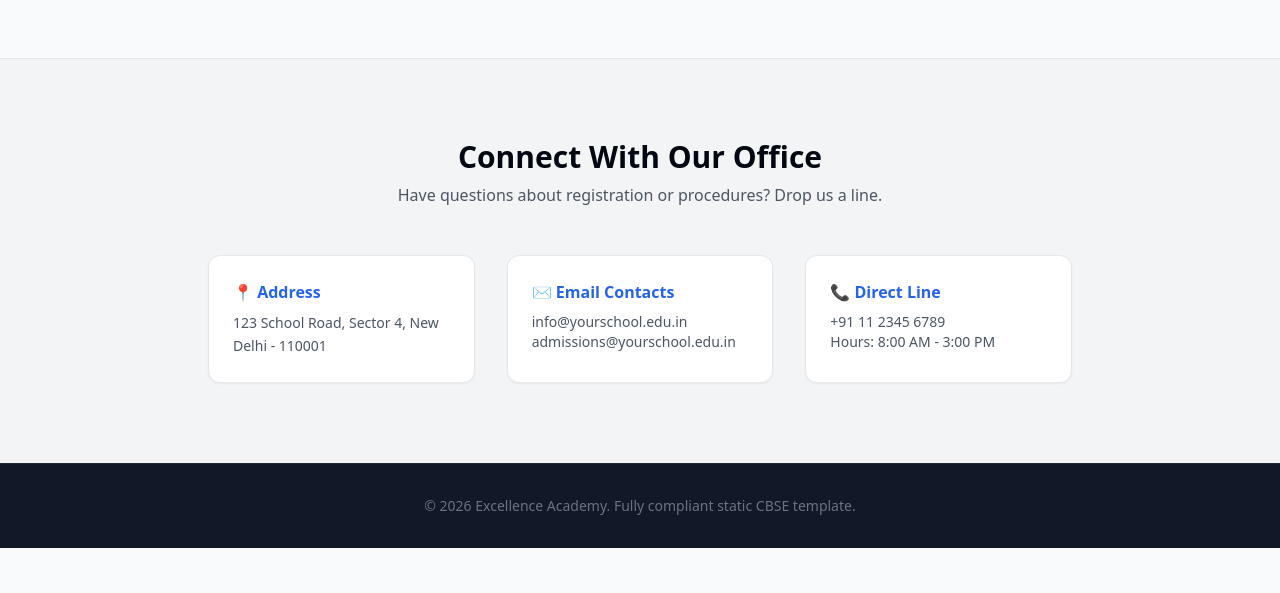
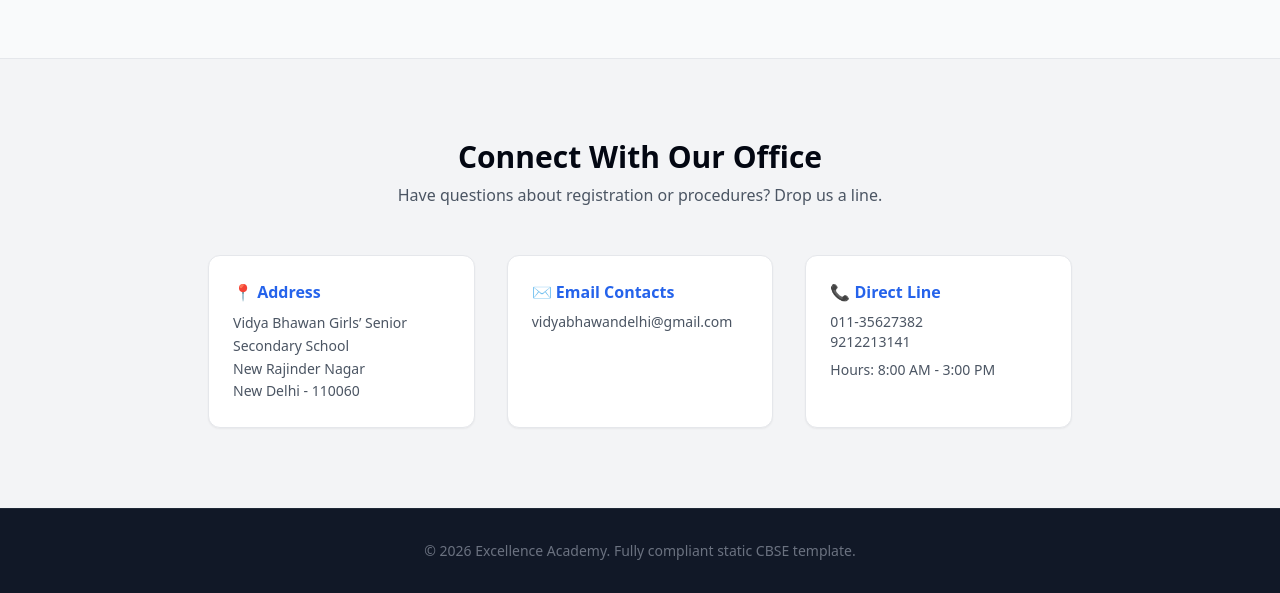
Before and after one commit to arnagupta2003/school-disclosure, a plain HTML site: page index.html in a window 1280 px wide. Shown: the part 1072-1665 px from the top of the page. Before the commit the page ends 1620 px from the top, so only its background shows below. Drawn offline with nearby package versions, Linux system fonts and the light colour scheme.

Commit message:
Fixed Minor issues

```diff
--- a/config.js
+++ b/config.js
@@ -11,6 +11,15 @@ const SchoolConfig = {
     { id: 7, info: "SCHOOL EMAIL ID", details: "vidyabhawandelhi@gmail.com" },
     { id: 8, info: "CONTACT DETAILS (LANDLINE/MOBILE)", details: "011-35627382 / 9212213141" }
   ],
+
+  schoolName: "Vidya Bhawan Girls’ Senior Secondary School",
+
+  contactDetails: {
+    address: "Vidya Bhawan Girls’ Senior Secondary School\nNew Rajinder Nagar\nNew Delhi - 110060",
+    emails: ["vidyabhawandelhi@gmail.com"],
+    phoneNumbers: ["011-35627382", "9212213141"],
+    hours: "8:00 AM - 3:00 PM"
+  },
 
   // B: Documents and Information
   documents: [
@@ -58,3 +67,5 @@ const SchoolConfig = {
     { id: 7, info: "LINK OF YOUTUBE VIDEO OF THE INSPECTION OF SCHOOL COVERING THE INFRASTRUCTURE OF THE SCHOOL", details: "Not provided" }
   ]
 };
+
+window.SchoolConfig = SchoolConfig;
--- a/index.html
+++ b/index.html
@@ -3,7 +3,7 @@
 <head>
   <meta charset="UTF-8">
   <meta name="viewport" content="width=device-width, initial-scale=1.0">
-  <title>Welcome to Your School Name</title>
+  <title>Vidya Bhawan Girls’ Senior Secondary School</title>
   <script src="https://cdn.tailwindcss.com"></script>
 </head>
 <body class="bg-gray-50 text-gray-800 flex flex-col min-h-screen">
@@ -12,8 +12,8 @@
   <nav class="bg-blue-900 text-white sticky top-0 z-50 shadow-md">
     <div class="max-w-7xl mx-auto px-4 py-4 flex flex-wrap justify-between items-center">
       <div class="flex items-center space-x-3">
-        <div class="w-10 h-10 bg-white rounded-full flex items-center justify-center text-blue-900 font-black text-xl">S</div>
-        <span class="font-bold text-xl tracking-tight">EXCELLENCE ACADEMY</span>
+        <div class="w-10 h-10 bg-white rounded-full flex items-center justify-center text-blue-900 font-black text-xl">V</div>
+        <span class="font-bold text-xl tracking-tight">Vidya Bhawan Girls’ Senior Secondary School</span>
       </div>
       <div class="space-x-1 md:space-x-6 text-sm md:text-base mt-2 md:mt-0">
         <a href="#home" class="hover:text-blue-200 transition px-2 py-1">Home</a>
@@ -72,15 +72,16 @@
       <div class="grid md:grid-cols-3 gap-8 text-center md:text-left">
         <div class="bg-white p-6 rounded-xl shadow-sm border border-gray-200">
           <div class="text-blue-600 font-bold mb-2">📍 Address</div>
-          <p class="text-sm text-gray-600 leading-relaxed">123 School Road, Sector 4, New Delhi - 110001</p>
+          <p id="contact-address" class="text-sm text-gray-600 leading-relaxed">Loading address...</p>
         </div>
         <div class="bg-white p-6 rounded-xl shadow-sm border border-gray-200">
           <div class="text-blue-600 font-bold mb-2">✉️ Email Contacts</div>
-          <p class="text-sm text-gray-600">info@yourschool.edu.in<br>admissions@yourschool.edu.in</p>
+          <p id="contact-email" class="text-sm text-gray-600">Loading email...</p>
         </div>
         <div class="bg-white p-6 rounded-xl shadow-sm border border-gray-200">
           <div class="text-blue-600 font-bold mb-2">📞 Direct Line</div>
-          <p class="text-sm text-gray-600">+91 11 2345 6789<br>Hours: 8:00 AM - 3:00 PM</p>
+          <p id="contact-phone" class="text-sm text-gray-600">Loading phone...</p>
+          <p id="contact-hours" class="text-sm text-gray-600 mt-2"></p>
         </div>
       </div>
     </div>
@@ -91,5 +92,27 @@
     <p>&copy; 2026 Excellence Academy. Fully compliant static CBSE template.</p>
   </footer>
 
+  <script src="config.js"></script>
+  <script>
+    const config = window.SchoolConfig || typeof SchoolConfig !== 'undefined' && SchoolConfig || {};
+    const contact = config.contactDetails || {};
+    const addressEl = document.getElementById('contact-address');
+    const emailEl = document.getElementById('contact-email');
+    const phoneEl = document.getElementById('contact-phone');
+    const hoursEl = document.getElementById('contact-hours');
+
+    if (addressEl) {
+      addressEl.innerHTML = contact.address ? contact.address.split('\n').map(line => line.trim()).join('<br>') : 'Address not available';
+    }
+    if (emailEl) {
+      emailEl.innerHTML = (contact.emails || []).map(email => `<a href="mailto:${email}" class="hover:text-blue-900">${email}</a>`).join('<br>') || 'Email not available';
+    }
+    if (phoneEl) {
+      phoneEl.innerHTML = (contact.phoneNumbers || []).map(phone => `<a href="tel:${phone.replace(/[^0-9+]/g, '')}" class="hover:text-blue-900">${phone}</a>`).join('<br>') || 'Phone not available';
+    }
+    if (hoursEl) {
+      hoursEl.textContent = contact.hours ? `Hours: ${contact.hours}` : '';
+    }
+  </script>
 </body>
 </html>
```
Also changed, not shown: public-disclosure.html (+16 -14 lines).
